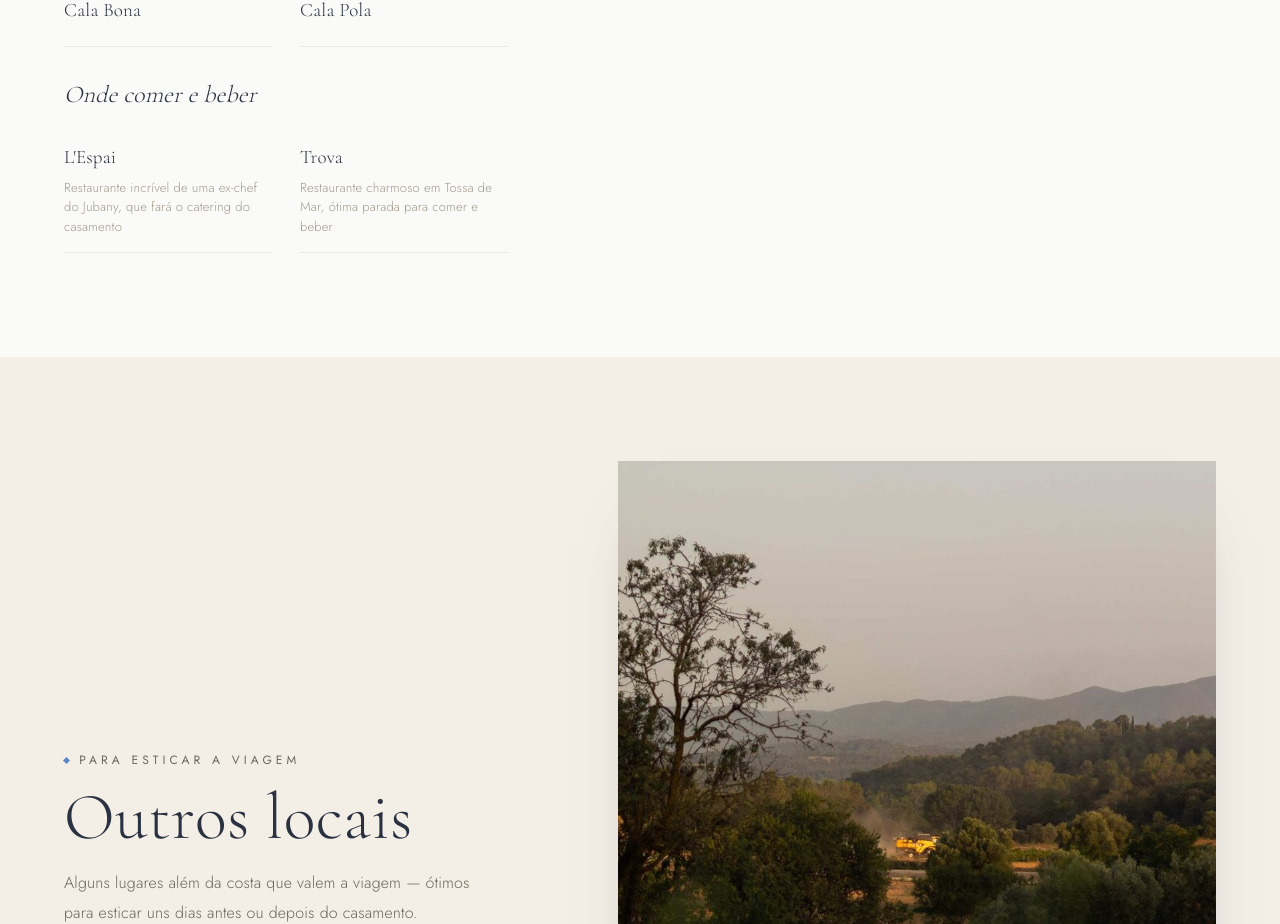
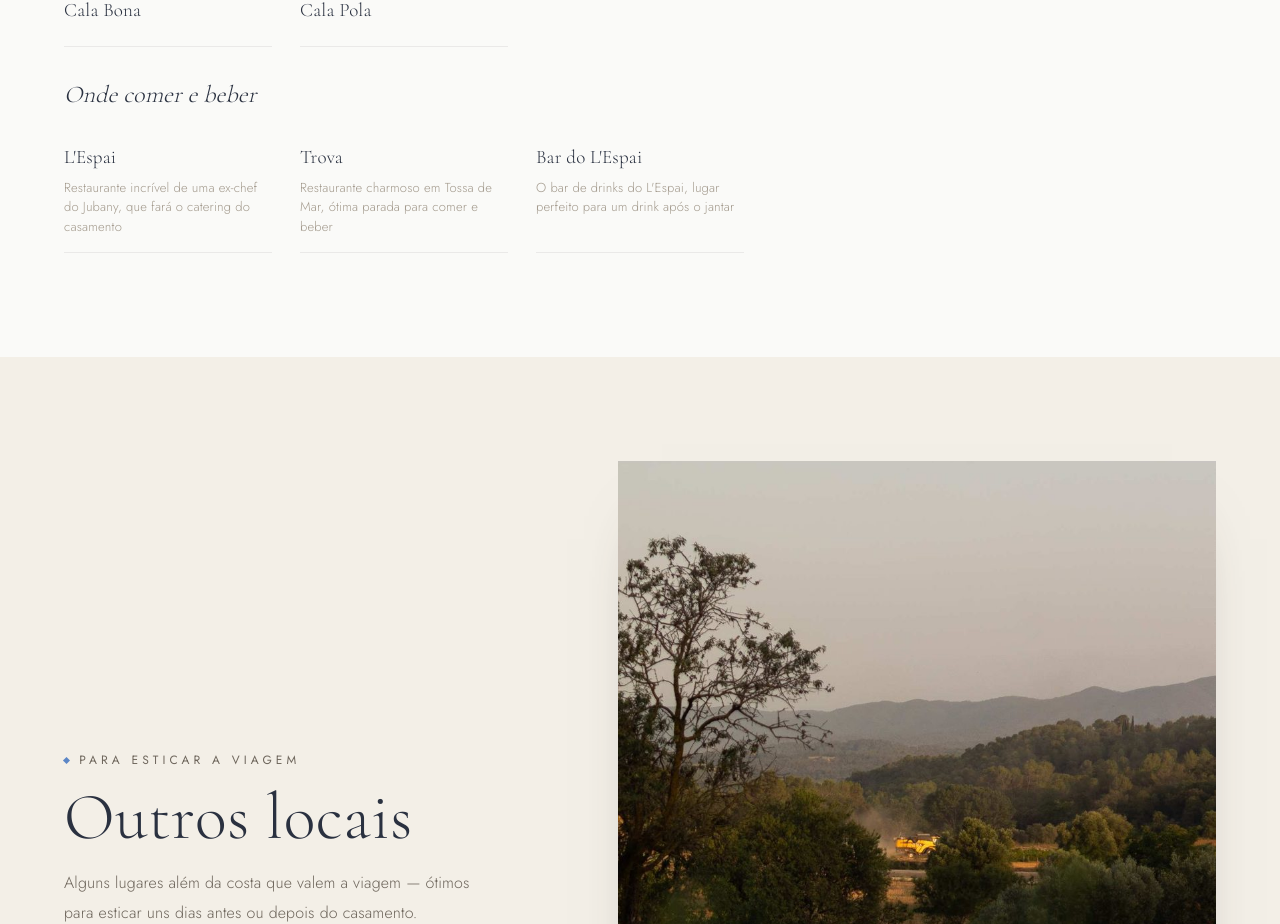
Before and after one commit to bf-hash/casamento-isabele-joao, a Next.js app: page /guia-costa-brava in a window 1280 px wide. Shown: the part 9239-10163 px from the top of the page. Built offline with nearby package versions, Linux system fonts and the light colour scheme.

Commit message:
Adiciona bar de drinks do L'Espai nas dicas de Tossa de Mar
Co-Authored-By: Claude Opus 4.8 <noreply@anthropic.com>
Claude-Session: https://claude.ai/code/session_012D9nm5sXUCh4ysGaLYUXNx

```diff
--- a/src/app/guia-costa-brava/page.tsx
+++ b/src/app/guia-costa-brava/page.tsx
@@ -323,6 +323,11 @@ const REGIONS: Region[] = [
             note: "Restaurante charmoso em Tossa de Mar, ótima parada para comer e beber",
             url: "https://www.instagram.com/trova_restaurant",
           },
+          {
+            name: "Bar do L'Espai",
+            note: "O bar de drinks do L'Espai, lugar perfeito para um drink após o jantar",
+            url: "https://maps.app.goo.gl/E2LQ6vNERywMTLVL8",
+          },
         ],
       },
     ],
```
